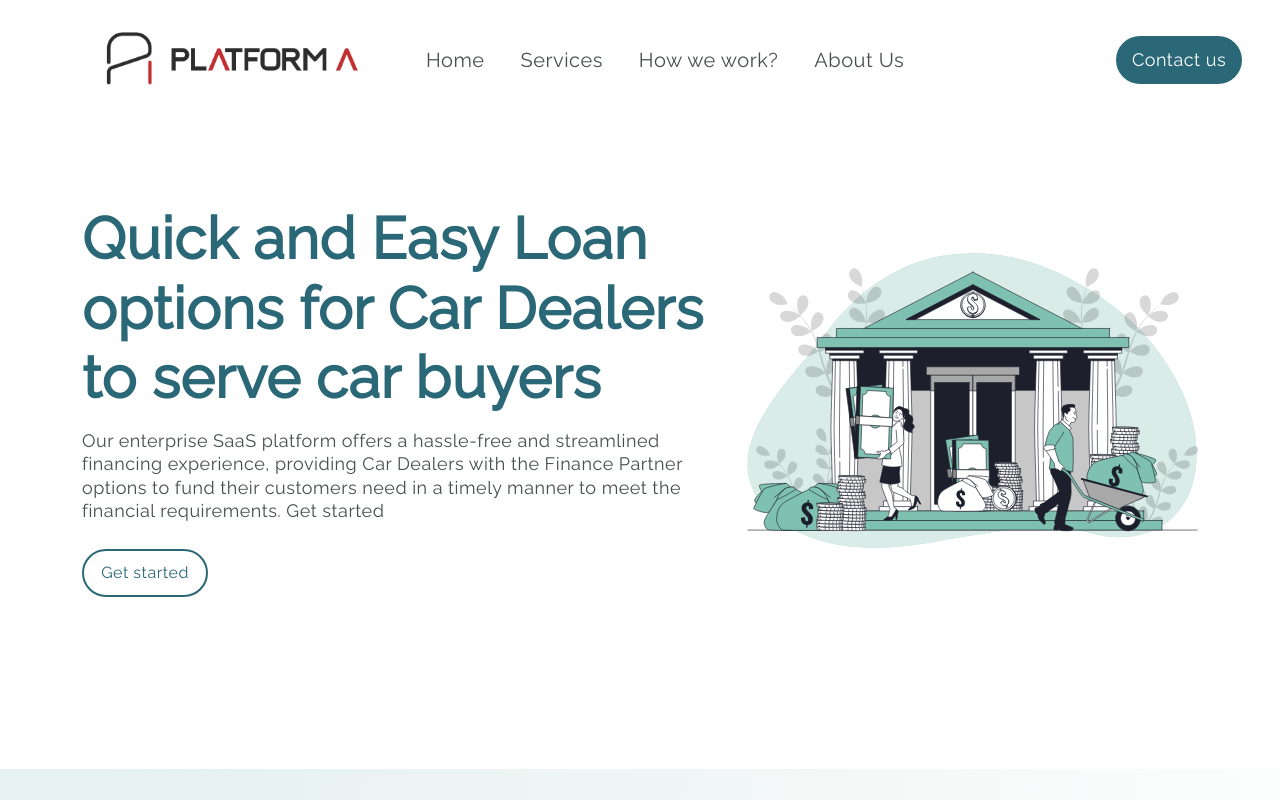
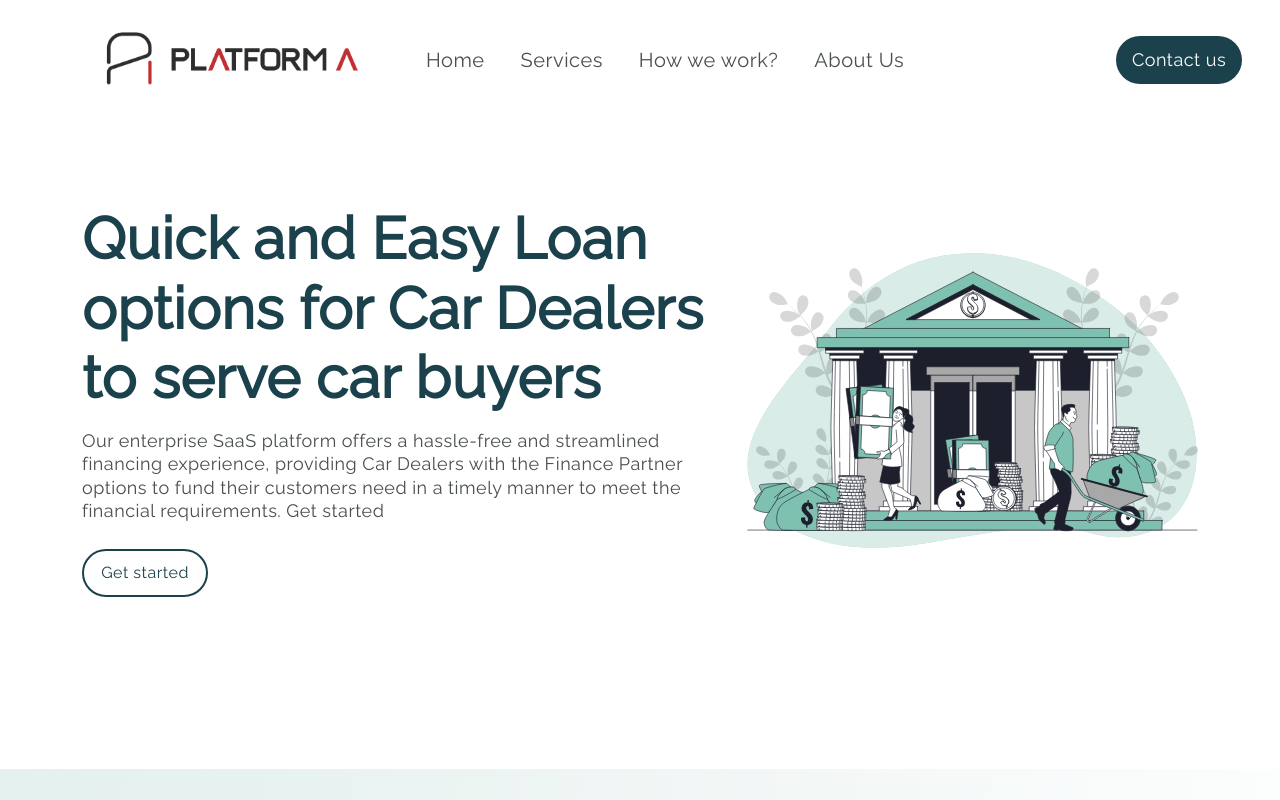
Before and after one commit to Komal-Prajapat/Autotrack, a React (Vite) app: page / in a window 1280 px wide. Shown: the top 800 px of the page. Built offline with nearby package versions, Linux system fonts and the light colour scheme.

Commit message:
update primary color

```diff
--- a/src/App.jsx
+++ b/src/App.jsx
@@ -7,6 +7,7 @@ const App = () => {
   return (
     <div>
       <Router>
+
         <Navbar></Navbar>
         <Routes>
           <Route></Route>
--- a/src/index.css
+++ b/src/index.css
@@ -94,7 +94,7 @@ body {
 
   --colorblack: rgba(73, 78, 79, 1);
   --colorwhite: rgba(255, 255, 255, 1);
-  --colorprimary: rgba(42, 104, 119, 1);
+  --colorprimary:#1b424c;
   --colorDarblack: rgba(66, 69, 69, 1);
     /* ************font size******************* */
 
```
